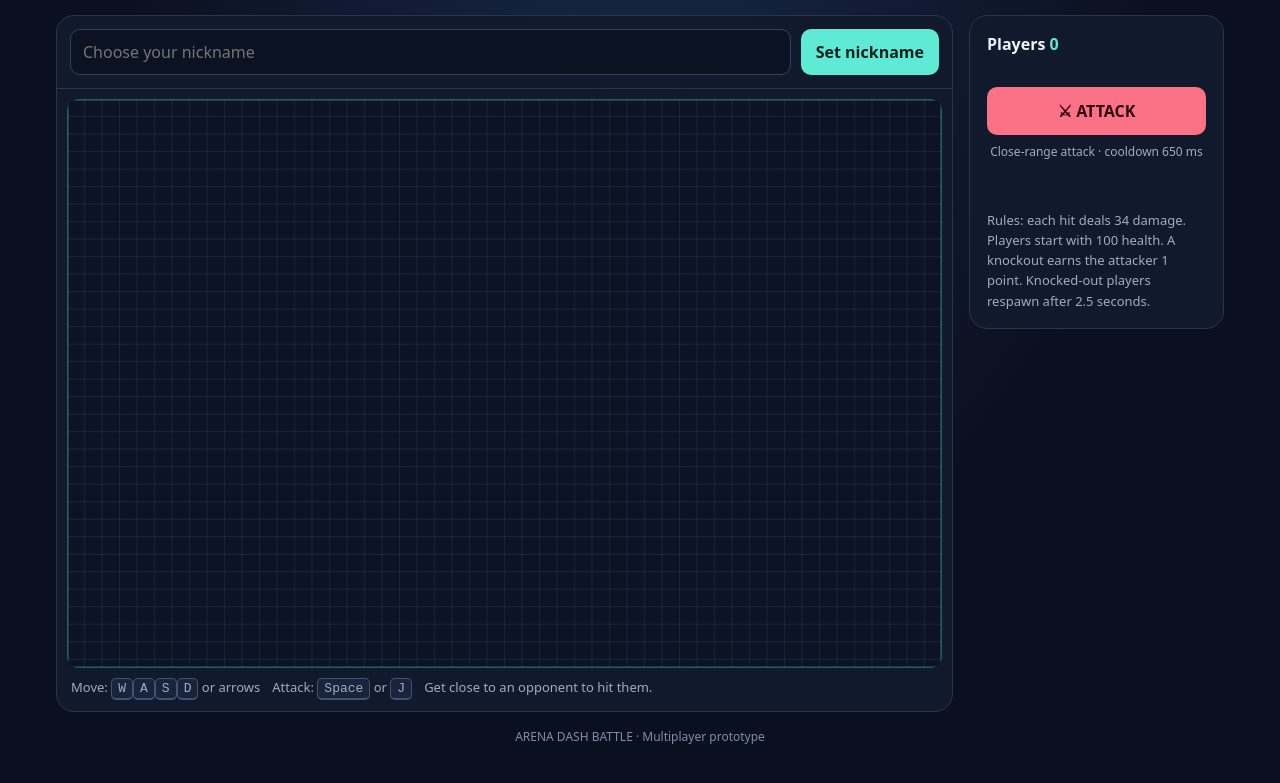
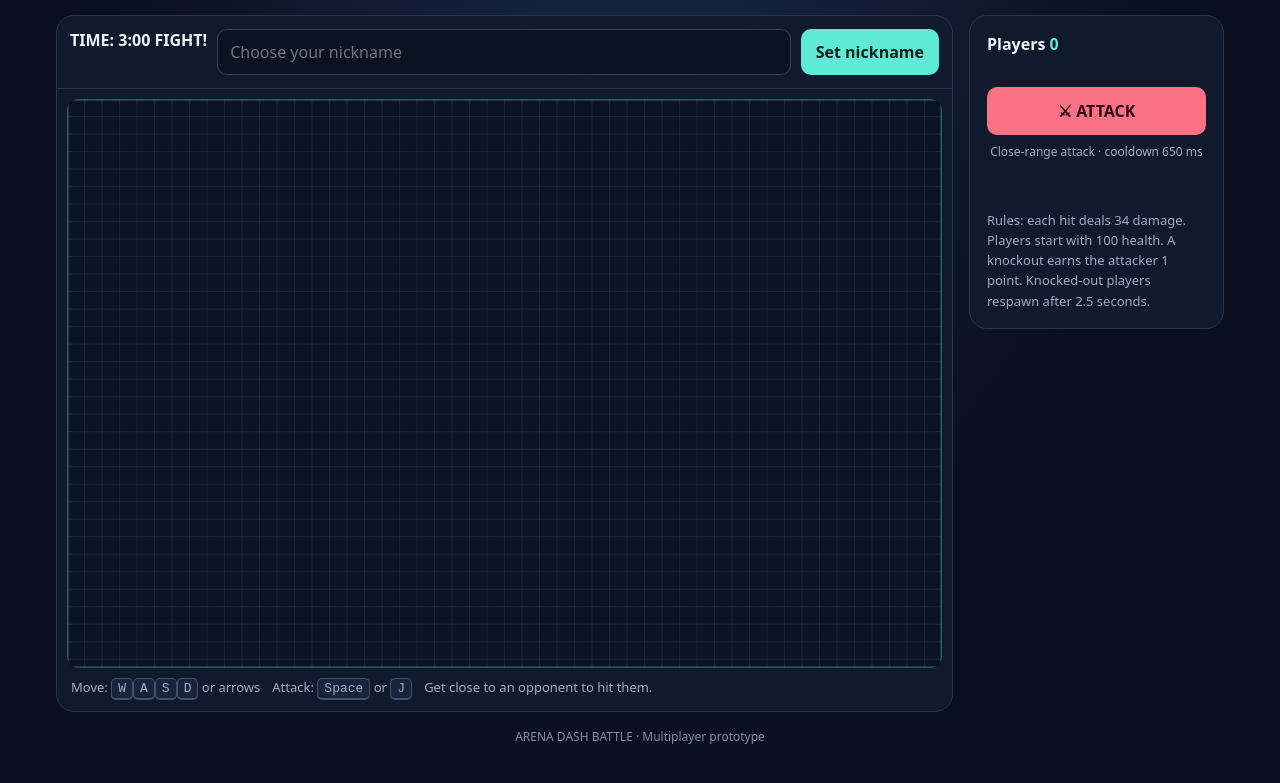
Before and after one commit to guccijodaf-del/Arena-Dash, a website: page public/index.html in a window 1280 px wide. Shown: the part 107-890 px from the top of the page. Drawn offline with nearby package versions, Linux system fonts and the light colour scheme; no server answers.

Commit message:
Update index.html
Add match timer display

```diff
--- a/public/index.html
+++ b/public/index.html
@@ -13,7 +13,10 @@ input{min-width:0;flex:1;padding:11px 12px;border:1px solid #34425e;border-radiu
 @media(max-width:850px){.layout{grid-template-columns:1fr}}
 </style></head><body><main class="wrap">
 <header><div><h1>ARENA <span>DASH BATTLE</span></h1><p class="subtitle">Move, get close, and attack. Knock out opponents to score points.</p></div><div class="status"><span class="dot" id="dot"></span><span id="status">Connecting…</span></div></header>
-<div class="layout"><section class="game-card"><div class="toolbar"><input id="nickname" maxlength="16" placeholder="Choose your nickname" aria-label="Nickname"><button id="setName">Set nickname</button></div>
+<div class="layout"><section class="game-card"><div class="toolbar"><div class="match-info">
+  <strong>TIME: <span id="matchTimer">3:00</span></strong>
+  <strong id="matchMessage">FIGHT!</strong>
+</div><input id="nickname" maxlength="16" placeholder="Choose your nickname" aria-label="Nickname"><button id="setName">Set nickname</button></div>
 <div class="canvas-wrap"><canvas id="game" width="2000" height="1300"></canvas></div>
 <div class="help"><span>Move: <kbd>W</kbd><kbd>A</kbd><kbd>S</kbd><kbd>D</kbd> or arrows</span><span>Attack: <kbd>Space</kbd> or <kbd>J</kbd></span><span>Get close to an opponent to hit them.</span></div></section>
 <aside class="side-card"><h2>Players <span class="count" id="count">0</span></h2><ul id="players"></ul><button class="attack" id="attack">⚔ ATTACK</button><div class="small">Close-range attack · cooldown 650 ms</div><div class="announcement" id="notice" aria-live="polite"></div><p class="tip">Rules: each hit deals 34 damage. Players start with 100 health. A knockout earns the attacker 1 point. Knocked-out players respawn after 2.5 seconds.</p></aside></div>
```
